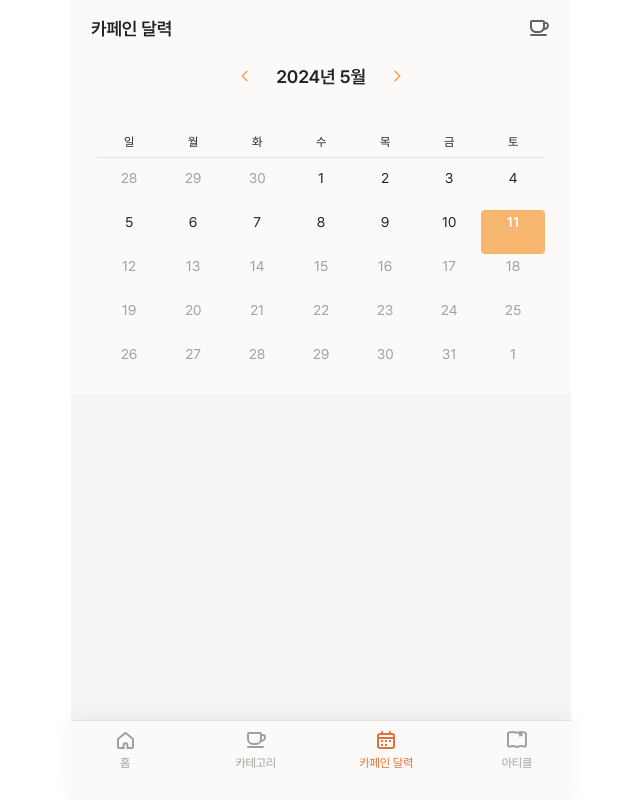
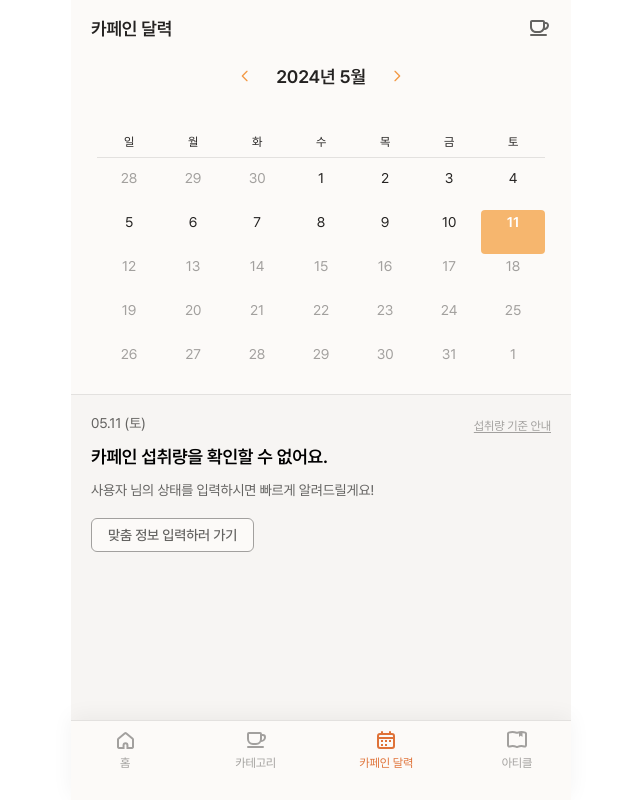
Before and after one commit to SWYG-4-Latte/SWYG-4-Latte-FE, a Next.js app: page /calendar in a window 1280 px wide. Shown: the whole page, without its empty margins (319-959 px from the left). Built offline with nearby package versions, Linux system fonts and the light colour scheme.

Commit message:
feat: 로그인 필요한 곳에 모달 띄우거나 로그인 페이지로 이동

```diff
--- a/src/components/caffeineCalendar/CaffeineCalendar.tsx
+++ b/src/components/caffeineCalendar/CaffeineCalendar.tsx
@@ -61,7 +61,7 @@ const CaffeineCalendar = ({ selectedDate, onSelect }: CaffeineCalendarProps) =>
   }, [activeDate]);
 
   return (
-    <div className="relative flex items-center justify-center bg-primaryIvory px-5 pt-2">
+    <div className="relative flex items-center justify-center border-b border-gray04 bg-primaryIvory px-5 pt-2">
       {thisMonthData && isVisibleMonthComparisonMessage && <MonthComparisonMessage status={thisMonthData.status} />}
       <Calendar
         locale="ko"
--- a/src/components/home/banner/HomeBanner.tsx
+++ b/src/components/home/banner/HomeBanner.tsx
@@ -20,7 +20,7 @@ const HomeBanner = ({ caffeineData }: { caffeineData: UserCaffeineData | null })
   if (caffeineData) {
     if (!caffeineData.status) {
       // 로그인했지만 부가정보 입력하지 않은 사용자
-      navigatePath = '/mypage/memberinfo';
+      navigatePath = '/mypage/my-profile';
     } else if (caffeineData.today === '0mg') {
       navigatePath = '/menu';
     } else {
--- a/src/components/home/drinkHistory/DrinkHistoryCardFooter.tsx
+++ b/src/components/home/drinkHistory/DrinkHistoryCardFooter.tsx
@@ -1,5 +1,8 @@
 'use client';
 
+import LoginModal from '@/components/common/modal/LoginModal';
+import useLocalStorage from '@/hooks/useLocalStorage';
+import useModal from '@/hooks/useModal';
 import { useRouter } from 'next/navigation';
 
 interface DrinkHistoryCardFooterProps {
@@ -11,7 +14,15 @@ interface DrinkHistoryCardFooterProps {
 const DrinkHistoryCardFooter = ({ isEmpty, onCompare, onRecord }: DrinkHistoryCardFooterProps) => {
   const router = useRouter();
 
+  const { isOpen, openModal, closeModal } = useModal();
+  const isLoggedIn = !!useLocalStorage('accessToken');
+
   const handleRecord = () => {
+    if (!isLoggedIn) {
+      openModal();
+      return;
+    }
+
     if (isEmpty) {
       router.push('/menu');
       return;
@@ -21,6 +32,7 @@ const DrinkHistoryCardFooter = ({ isEmpty, onCompare, onRecord }: DrinkHistoryCa
 
   if (isEmpty) {
     return (
+      <>
         <div className="flex h-9 w-full items-center justify-center">
           <button
             onClick={handleRecord}
@@ -29,6 +41,8 @@ const DrinkHistoryCardFooter = ({ isEmpty, onCompare, onRecord }: DrinkHistoryCa
             카페인 기록하러 가기
           </button>
         </div>
+        <LoginModal isOpen={isOpen} onClose={closeModal} />
+      </>
     );
   }
 
--- a/src/components/home/drinkRanking/RankingListItem.tsx
+++ b/src/components/home/drinkRanking/RankingListItem.tsx
@@ -7,7 +7,8 @@ import { Menu } from '@/types/menu/menu';
 import useModal from '@/hooks/useModal';
 import RecordCompleteModal from '@/components/common/modal/RecordCompleteModal';
 import apiInstance from '@/api/instance';
-import RankingListSkeleton from '@/components/common/skeleton/RankingListSkeleton';
+import useLocalStorage from '@/hooks/useLocalStorage';
+import LoginModal from '@/components/common/modal/LoginModal';
 
 const RankingListItem = ({
   menuNo,
@@ -22,9 +23,17 @@ const RankingListItem = ({
 }) => {
   const router = useRouter();
   const { isOpen, openModal, closeModal } = useModal();
+  const { isOpen: isLoginModalOpen, openModal: openLoginModal, closeModal: closeLoginModal } = useModal();
+  const isLoggedIn = !!useLocalStorage('accessToken');
 
   const handleRecordCaffeine = async (e: MouseEvent) => {
     e.stopPropagation();
+
+    if (!isLoggedIn) {
+      openLoginModal();
+      return;
+    }
+
     try {
       await apiInstance.post('/drink/date/menu', {
         menuNo,
@@ -64,6 +73,7 @@ const RankingListItem = ({
         </div>
       </li>
       <RecordCompleteModal isOpen={isOpen} onClose={closeModal} menuImg={imageUrl} menuName={menuName} />
+      <LoginModal isOpen={isLoginModalOpen} onClose={closeLoginModal} />
     </>
   );
 };
--- a/src/components/menuDetail/MenuDetails.tsx
+++ b/src/components/menuDetail/MenuDetails.tsx
@@ -1,3 +1,5 @@
+import Link from 'next/link';
+
 import useLocalStorage from '@/hooks/useLocalStorage';
 import { MenuDetail } from '@/types/menu/menu';
 
@@ -23,7 +25,7 @@ const MenuDetails = ({ menu }: { menu: MenuDetail }) => {
             를 차지해요.
           </>
         ) : (
-          <>로그인하고 하루 적정 카페인 섭취량을 확인해보세요.</>
+          <Link href="/auth/login">로그인하고 하루 적정 카페인 섭취량을 확인해보세요.</Link>
         )}
       </div>
     </div>
--- a/src/components/todayCaffeine/EmptyHistory.tsx
+++ b/src/components/todayCaffeine/EmptyHistory.tsx
@@ -1,9 +1,27 @@
 import Image from 'next/image';
 import Link from 'next/link';
+import { useRouter } from 'next/navigation';
 
 import Button from '../common/button/Button';
+import useLocalStorage from '@/hooks/useLocalStorage';
+import useModal from '@/hooks/useModal';
+import LoginModal from '../common/modal/LoginModal';
 
 const EmptyHistory = () => {
+  const router = useRouter();
+
+  const isLoggedIn = !!useLocalStorage('accessToken');
+  const { isOpen, openModal, closeModal } = useModal();
+
+  const navigateToCategory = () => {
+    if (!isLoggedIn) {
+      openModal();
+      return;
+    }
+
+    router.push('/menu');
+  };
+
   return (
     <div className="flex h-[calc(100dvh-56px)] flex-col items-center justify-center overflow-hidden">
       <Image
@@ -19,9 +37,10 @@ const EmptyHistory = () => {
         <p>오늘 마신 카페인이 없어요</p>
         <p className="text-sm">마신 카페인을 기록해보세요.</p>
       </div>
-      <Link href="/menu">
-        <Button className="rounded-md px-4 py-2 text-sm font-medium text-gray00">카페인 기록하러 가기</Button>
-      </Link>
+      <Button onClick={navigateToCategory} className="rounded-md px-4 py-2 text-sm font-medium text-gray00">
+        카페인 기록하러 가기
+      </Button>
+      <LoginModal isOpen={isOpen} onClose={closeModal} />
     </div>
   );
 };
--- a/src/container/caffeineCalendar/SelectedDateInfoContainer.tsx
+++ b/src/container/caffeineCalendar/SelectedDateInfoContainer.tsx
@@ -13,11 +13,11 @@ const SelectedDateInfoContainer = ({ selectedDate }: { selectedDate: SelectedDat
   const [selectedDateInfo, setSelectedDateInfo] = useState<SelectedDateInfoType | null>(null);
 
   const isLoggedIn = !!useLocalStorage('accessToken');
-  // TODO: 사용자의 부가정보 입력 여부 추가하기
-  const hasUserAdditionalInfo = true;
+
+  const hasUserAdditionalInfo = selectedDateInfo !== null;
 
   useEffect(() => {
-    if (!selectedDate || !isLoggedIn) return;
+    if (!isLoggedIn) return;
 
     const getDateInfo = async () => {
       const { data } = await apiInstance.get('/drink/date', {
@@ -30,20 +30,20 @@ const SelectedDateInfoContainer = ({ selectedDate }: { selectedDate: SelectedDat
     };
 
     getDateInfo();
-  }, [selectedDate]);
+  }, [selectedDate, isLoggedIn]);
 
-  if (!selectedDateInfo) return null;
+  if (!selectedDate) return;
 
   return (
-    <div className="flex flex-grow flex-col gap-3 overflow-y-auto border-t border-gray04 px-5 pb-28 pt-5">
+    <div className="flex flex-grow flex-col gap-3 overflow-y-auto  px-5 pb-28 pt-5">
       <div className="flex justify-between">
         <span className="text-sm text-gray08">{formatDate(dayjs(selectedDate))}</span>
         <IntakeStandardInfo />
       </div>
       <div className="flex items-center gap-1 text-lg font-semibold text-gray11">
-        {hasUserAdditionalInfo ? (
+        {isLoggedIn && selectedDateInfo ? (
           <>
-            {selectedDateInfo.caffeine && isLoggedIn ? (
+            {selectedDateInfo.caffeine ? (
               <>
                 오늘은
                 <CaffeineStatus status={selectedDateInfo.status} locatedInCalendar={false} />
@@ -58,7 +58,7 @@ const SelectedDateInfoContainer = ({ selectedDate }: { selectedDate: SelectedDat
         )}
       </div>
 
-      {selectedDateInfo.caffeine && hasUserAdditionalInfo && (
+      {selectedDateInfo?.caffeine && hasUserAdditionalInfo && (
         <div className="flex h-[50px] items-center justify-between rounded-lg border border-gray05 bg-primaryIvory py-4 pl-5 pr-4">
           <div className="text-sm text-gray08">하루 총 카페인 섭취량</div>
           <div className="text-sm text-gray10">{selectedDateInfo.caffeine}mg</div>
@@ -66,7 +66,7 @@ const SelectedDateInfoContainer = ({ selectedDate }: { selectedDate: SelectedDat
       )}
 
       <div className="text-sm leading-[22px] text-gray08">
-        {hasUserAdditionalInfo ? (
+        {isLoggedIn && selectedDateInfo ? (
           <>
             {selectedDateInfo.caffeine ? (
               <>{selectedDateInfo.sentence}</>
@@ -78,12 +78,12 @@ const SelectedDateInfoContainer = ({ selectedDate }: { selectedDate: SelectedDat
           <>사용자 님의 상태를 입력하시면 빠르게 알려드릴게요!</>
         )}
       </div>
-      {(!selectedDateInfo.caffeine || !hasUserAdditionalInfo) && (
+      {(!selectedDateInfo?.caffeine || !hasUserAdditionalInfo) && (
         <Link
-          href={hasUserAdditionalInfo ? '/menu' : '/mypage'}
+          href={isLoggedIn ? (hasUserAdditionalInfo ? '/menu' : '/mypage/my-profile') : '/auth/login'}
           className="mt-[5px] w-fit rounded-md border border-gray06 bg-primaryIvory px-4 py-2 text-sm font-medium text-gray08"
         >
-          {hasUserAdditionalInfo ? '내가 마신 카페인 기록하기' : '맞춤 정보 입력하러 가기'}
+          {isLoggedIn && hasUserAdditionalInfo ? '내가 마신 카페인 기록하기' : '맞춤 정보 입력하러 가기'}
         </Link>
       )}
     </div>
```
Lines whose indentation alone changed are shown as unchanged.
